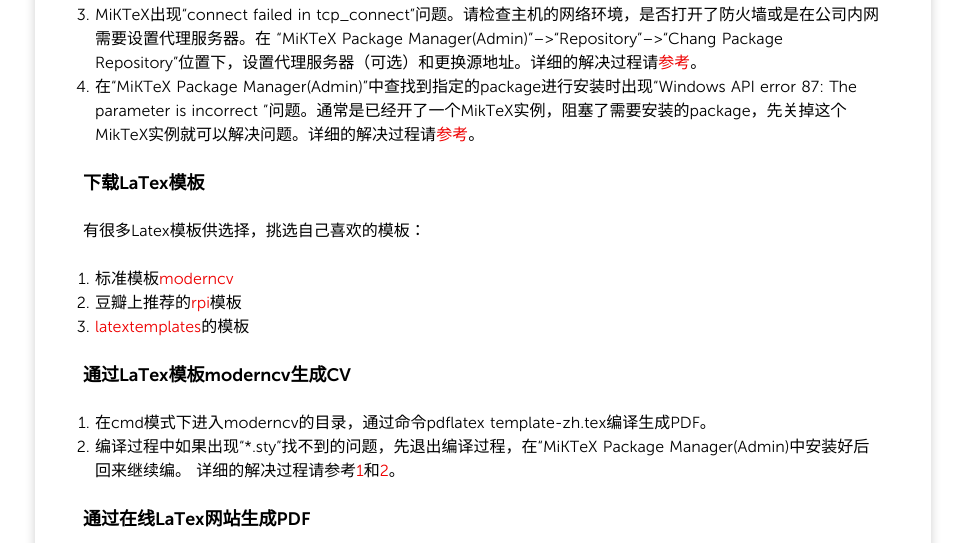
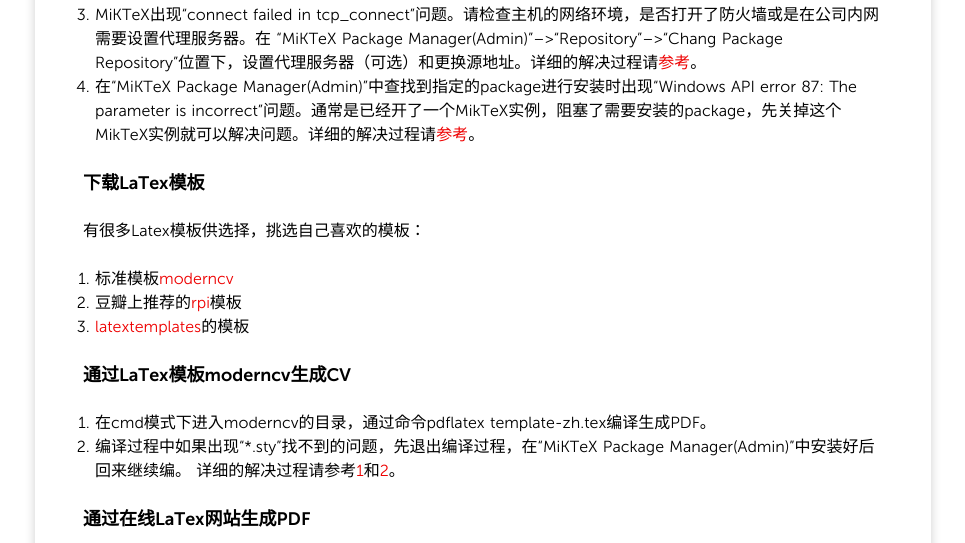
Before and after one commit to binbinc/binbinc.github.io, a Jekyll site: the page built from _posts/2015/2015-05-30-make-cv-by-latex.md, in a window 1280 px wide. Shown: the part 419-962 px from the top of the page, without its empty margins (157-1122 px from the left). Built offline with Jekyll 4.4.1, drawn with Linux system fonts in a browser that asks for light colours; nearby versions of some CDN libraries; Markdown is read by kramdown in place of the engine named in the settings; comment, search, counter and statistics services are not loaded.

```diff
--- a/_posts/2015/2015-05-30-make-cv-by-latex.md
+++ b/_posts/2015/2015-05-30-make-cv-by-latex.md
@@ -20,7 +20,7 @@ tags:
 2. 如果安装中文版本，使用过程中出现问题提示对话框可能出现乱码，建议安装英文版本。
 3. MiKTeX出现“connect failed in tcp_connect”问题。请检查主机的网络环境，是否打开了防火墙或是在公司内网需要设置代理服务器。在
 “MiKTeX Package Manager(Admin)”-->“Repository”-->“Chang Package Repository”位置下，设置代理服务器（可选）和更换源地址。详细的解决过程请[参考](http://tex.stackexchange.com/questions/167562/miktex-connect-failed-in-tcp-connect)。
-4. 在“MiKTeX Package Manager(Admin)”中查找到指定的package进行安装时出现“Windows API error 87: The parameter is incorrect ”问题。通常是已经开了一个MikTeX实例，阻塞了需要安装的package，先关掉这个MikTeX实例就可以解决问题。详细的解决过程请[参考](http://sourceforge.net/p/miktex/mailman/message/28809258/)。
+4. 在“MiKTeX Package Manager(Admin)”中查找到指定的package进行安装时出现“Windows API error 87: The parameter is incorrect”问题。通常是已经开了一个MikTeX实例，阻塞了需要安装的package，先关掉这个MikTeX实例就可以解决问题。详细的解决过程请[参考](http://sourceforge.net/p/miktex/mailman/message/28809258/)。
 
 ###下载LaTex模板
 
@@ -31,8 +31,8 @@ tags:
 
 ###通过LaTex模板moderncv生成CV
 
-1. 在cmd模式下进入moderncv的目录，通过命令<code>pdflatex template-zh.tex</code>编译生成PDF。
-2. 编译过程中如果出现“*.sty”找不到的问题，先退出编译过程，在“MiKTeX Package Manager(Admin)中安装好后回来继续编。
+1. 在cmd模式下进入moderncv的目录，通过命令`pdflatex template-zh.tex`编译生成PDF。
+2. 编译过程中如果出现“*.sty”找不到的问题，先退出编译过程，在“MiKTeX Package Manager(Admin)”中安装好后回来继续编。
 详细的解决过程请参考[1](http://www.zhihu.com/question/30102699?sort=created)和[2](http://tex.stackexchange.com/questions/25564/missing-file-from-the-package-symbol)。
 
 
```
